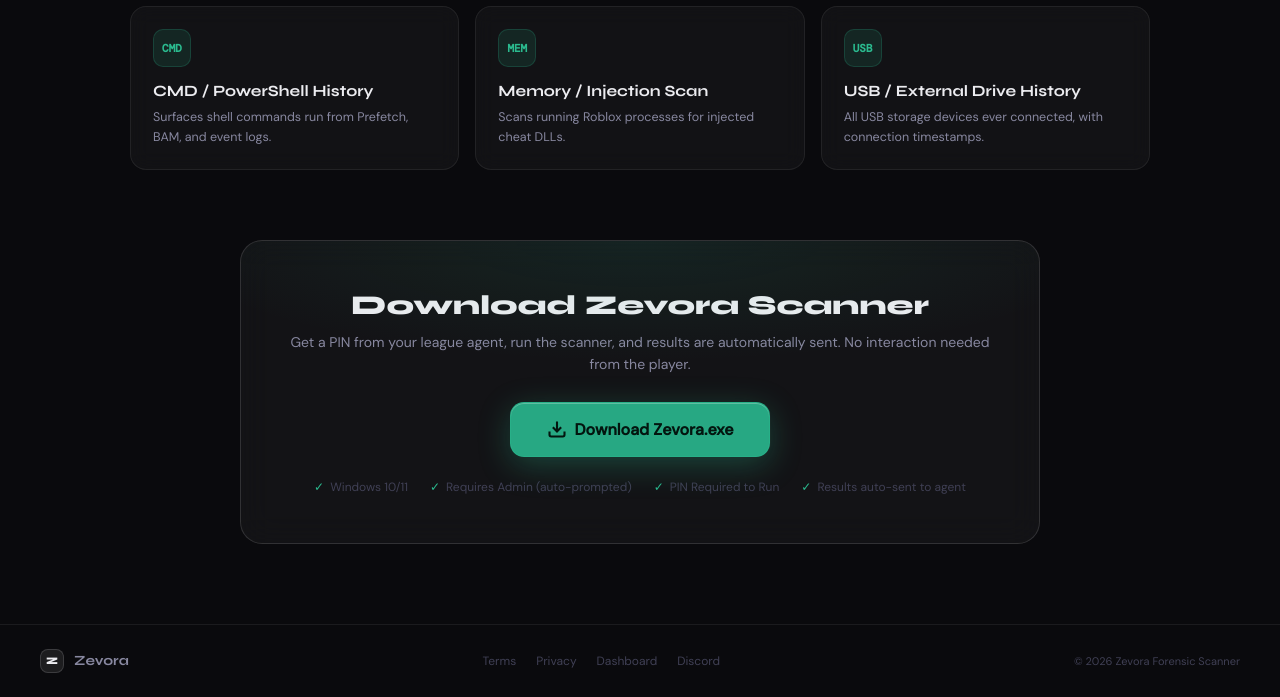
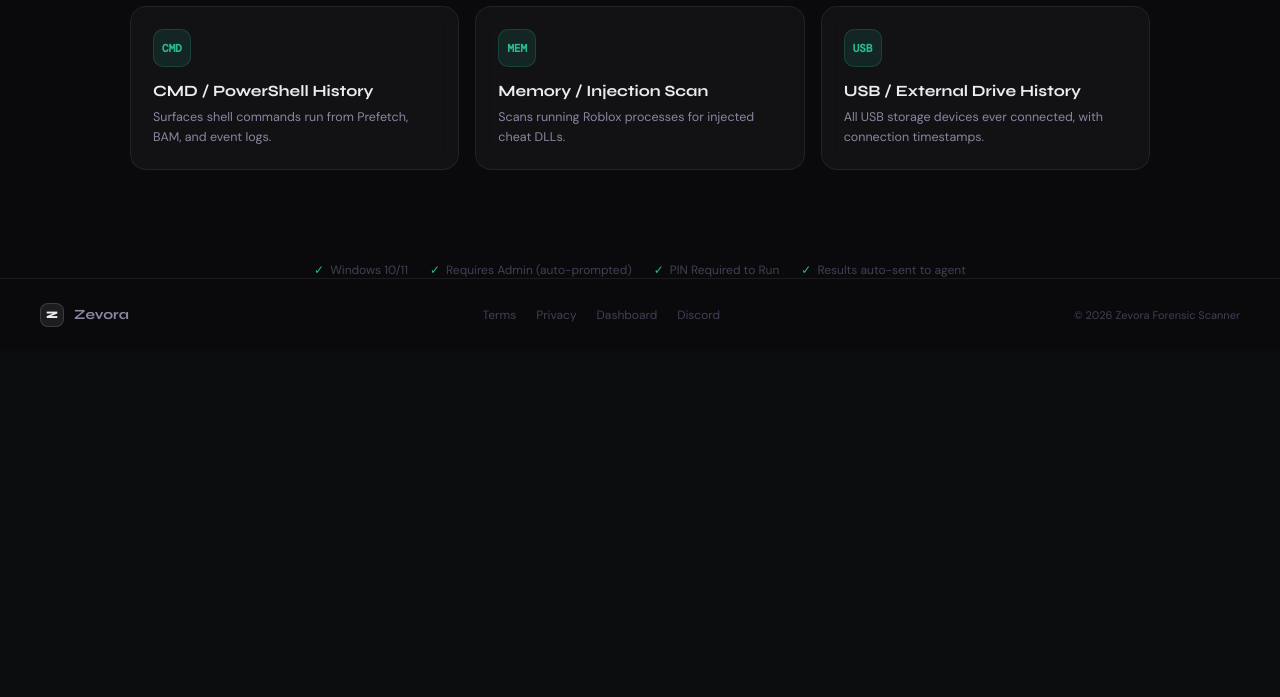
Before and after one commit to n0unt/pccheckersitee, a Flask app: page / in a window 1280 px wide. Shown: the part 1378-2075 px from the top of the page. After the commit the page ends 1705 px from the top, so only its background shows below. Run offline with Flask 3, Linux system fonts and the light colour scheme; some libraries are stand-ins or nearby versions.

Commit message:
Fix typo and remove download section in home.html
Corrected the spelling of 'Floating' in the comment and removed the download section for Zevora Scanner.

```diff
--- a/templates/home.html
+++ b/templates/home.html
@@ -29,7 +29,7 @@ body::after{
   background-size:60px 60px;
 }
 
-/* ── Floatitng glass nav — iOS 17 style ── */
+/* ── Floating glass nav — iOS 17 style ── */
 .nav-outer{position:sticky;top:0;z-index:100;padding:16px 20px 0;display:flex;justify-content:center;}
 nav{
   width:100%;max-width:1080px;
@@ -249,13 +249,7 @@ footer{border-top:1px solid var(--border);padding:24px 40px;display:flex;align-i
   </div>
 </div>
 
-<div style="padding:0 40px">
-<div class="dl-section" id="download">
-  <div class="dl-title">Download Zevora Scanner</div>
-  <p class="dl-sub">Get a PIN from your league agent, run the scanner, and results are automatically sent. No interaction needed from the player.</p>
-  <a href="/download" class="btn-primary" style="font-size:16px;padding:16px 36px">
-    <svg width="20" height="20" viewBox="0 0 24 24" fill="none" stroke="currentColor" stroke-width="2.5"><path d="M21 15v4a2 2 0 01-2 2H5a2 2 0 01-2-2v-4"/><polyline points="7 10 12 15 17 10"/><line x1="12" y1="15" x2="12" y2="3"/></svg>
-    Download Zevora.exe
+
   </a>
   <div class="dl-info">
     <div class="dl-tag"><span>&check;</span> Windows 10/11</div>
```
